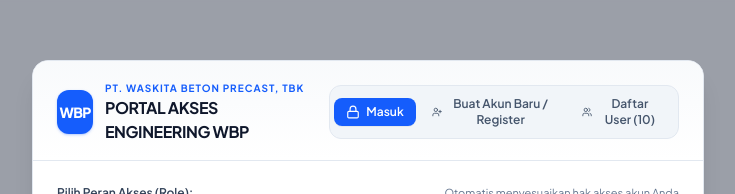
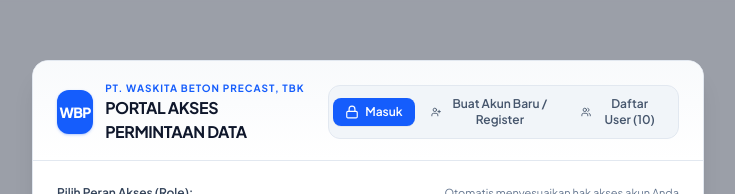
Before and after one commit to Angniecoy/monitoring_permintaan_data, a React (Vite) app: page / in a window 1280 px wide. Shown: the top 194 px of the page, without its empty margins (272-1007 px from the left). Built offline with nearby package versions, Linux system fonts and the light colour scheme.

Commit message:
feat: update portal title in LoginModal
Change the portal access title to reflect document request functionality.

```diff
--- a/src/components/LoginModal.tsx
+++ b/src/components/LoginModal.tsx
@@ -327,7 +327,7 @@ export const LoginModal: React.FC<LoginModalProps> = ({
                   PT. Waskita Beton Precast, Tbk
                 </div>
                 <h2 className="text-base font-bold text-slate-900 tracking-tight">
-                  PORTAL AKSES ENGINEERING WBP
+                  PORTAL AKSES PERMINTAAN DATA
                 </h2>
               </div>
             </div>
```
